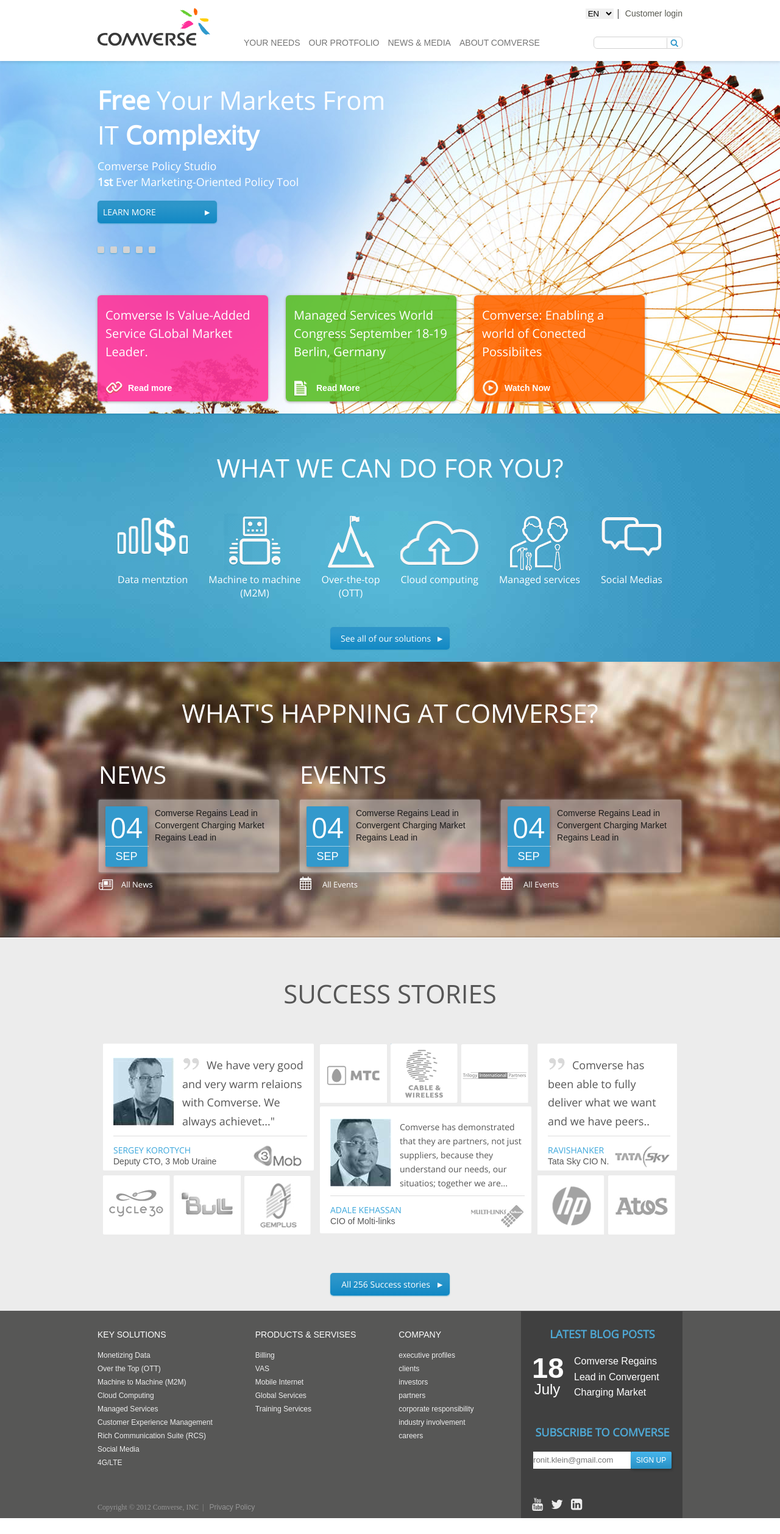
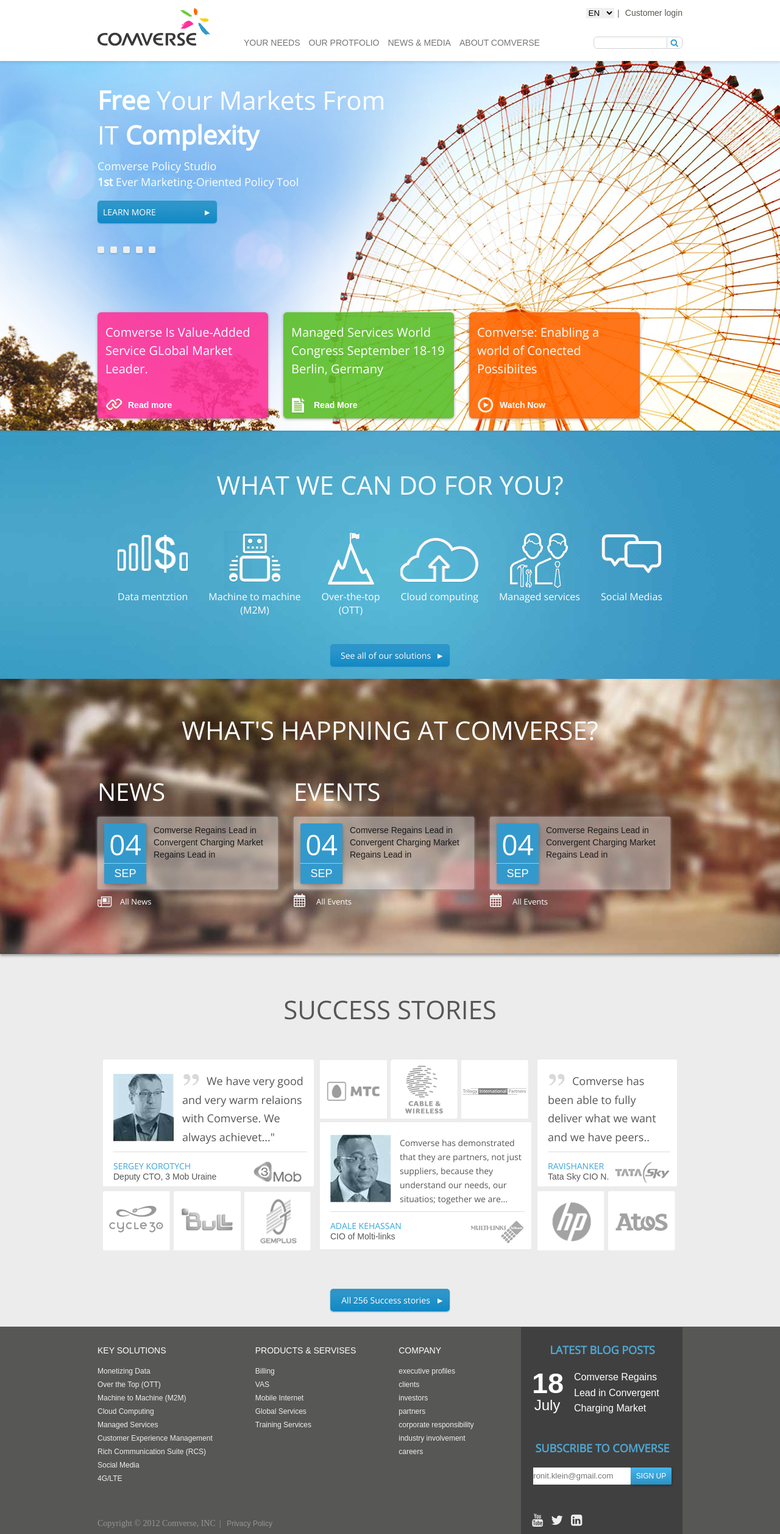
Before and after one commit to Sloebel/comverse, a plain HTML site: page index.html in a window 1280 px wide. Shown: the whole page at 61% size. Before the commit the page ends 2489 px from the top, so only its background shows below. Drawn offline with nearby package versions, Linux system fonts and the light colour scheme.

Commit message:
adding clearfix class and transfered fontsize to em units from px

```diff
--- a/css/main.css
+++ b/css/main.css
@@ -3,6 +3,18 @@
 
 /*reset*/
 /*overflow: auto ??*/
+
+
+html {
+	font-size: 100%;
+	/*box-sizing: border-box;*/
+}
+/**,
+*:before,
+*:after {
+	box-sizing: border-box;
+}*/
+
 body {
 	margin: 0;
 }
@@ -19,6 +31,18 @@ a {
 	width: 960px;
 	margin: 0 auto;
 }
+/********************************
+	clearfix for float elements
+*********************************/
+.clearfix:before,
+.clearfix:after {
+    content: " ";
+    display: table;
+}
+
+.clearfix:after {
+    clear: both;
+}
 
 /************************
 		headers
@@ -29,24 +53,24 @@ h2, h3, h4 {
 }
 h2 {
 	 font-family: 'Open Sans', sans-serif;
-	 font-size: 42px;
+	 font-size: 2.625em;
 	 font-weight: 300;
 }
 h3 {
 	font-family: 'Open Sans', sans-serif;
-	font-size: 40px;
+	font-size: 2.5em;
 	font-weight: 300;
 }
 h4 {
 	font-family: Arial;
 	/*color:  #eeeeee;*/
-	font-size: 14px;
+	font-size: 0.875em;
 	font-weight: 400;
 }
 .blue-h4 {
 	font-family: 'Open Sans', sans-serif;
 	color:  #4ea7d3;
-	font-size: 18px;
+	font-size: 1.125em;
 	font-weight: 700;
 	padding: 20px 0;
 	margin: 0;
@@ -56,7 +80,7 @@ h4 {
 ***********************/
 p {
 	font-family: 'Open Sans', sans-serif;
-	font-size: 18px;
+	font-size: 1.125em;
 	font-weight: 400;
 	line-height: 26px;
 	color: white;
@@ -67,6 +91,7 @@ p {
 *************************/
 .menu {
 	/*font-family: Arial;*/
+	font-size: 0.875em;
 }
 .menu li {
 	/*display: inline-block;*/
@@ -83,7 +108,7 @@ p {
 .menu a {
 	font-family: Arial;
 	color:  #585951;
-	font-size: 14px;
+
 	font-weight: 400;
 }
 
@@ -91,7 +116,7 @@ p {
 		Button design
 ******************************/
 .btn {
-	font-size: 14px;
+	font-size: 0.875em;
 	font-family: 'Open Sans', sans-serif;
 	color: white;
 	text-decoration: none;
@@ -145,11 +170,11 @@ p {
 		  top: 18px;
 		  padding-top: 25px;
 		}
-		.main-menu:after {
+		/*.main-menu:after {
 			content: "";
 			clear: both;
 			display: block;
-		}
+		}*/
 		.main-menu div {
 			display: none;
 		}
@@ -158,7 +183,8 @@ p {
 		  padding:0;
 
 		}
-		.main-menu li:hover > div {
+		.main-menu li:hover > div
+		/*.main-menu > li > a:hover + div*/ {
 			display: block;
 		}
 		.main-menu > li {
@@ -169,13 +195,17 @@ p {
 	  	    border: solid 1px #D5D5D5;
 		    border-bottom: none;
 		    background-color: #fff;
-		    box-shadow:  -4px 0px 4px 0px rgba(0, 0, 0, 0.09);;
+		    box-shadow:  -4px 0px 4px 0px rgba(0, 0, 0, 0.09);
 		}
 		.main-menu > li > a {
 			display: block;
 			padding: 5px 6px 27px;
 			color: #757575;
 		}
+		.main-menu a:hover {
+			color: #3399CC;
+		}
+
 		.main-menu ul {
 			width: 285px;
 			float: left;
@@ -187,7 +217,7 @@ p {
 			position: relative;
 		}
 		.main-menu ul li a {
-			font-size: 11px;
+			font-size: 0.6875em;
 			color: #757575;
 			letter-spacing: -0.3px;
 		}
@@ -195,7 +225,7 @@ p {
 			margin-top: 15px;
 		}
 		.main-menu .li-blue-header a {
-			font-size: 13px;
+			font-size: 0.8125em;
 		    font-weight: 600;
 		    color: #3399CC;
 		}
@@ -214,9 +244,7 @@ p {
 			padding-left: 45px;
 			background: url(../images/line-divider.png) 0 50% no-repeat;
 		}
-		.main-menu a:hover {
-			color: #3399CC;
-		}
+
 
 
 	/*****************************
@@ -283,7 +311,7 @@ p {
 
 		}
 		.slideshow-bullets li a {
-			background: lightgrey;
+			background: #eee;
 			width: 5px;
 			height: 5px;
 			padding: 3px;
@@ -299,7 +327,7 @@ p {
 		padding-top: 88px;
 	}
 	.colored-textbox li {
-		display: inline-block;
+		float: left;
 		height: 141px;
 		width: 254px;
 		padding: 18px 13px 15px ;
@@ -315,7 +343,7 @@ p {
 	.colored-textbox p {
 		font-family: 'Open Sans', sans-serif;
 		color: white;
-		font-size: 20px;
+		font-size: 1.25em;
 		font-weight: 300;
 		line-height: 30px;
 		margin: 0;
@@ -324,7 +352,7 @@ p {
 	.colored-textbox a {
 		font-family: arial, sans-serif;
 		color: white;
-		font-size: 14px;
+		font-size: 0.875em;
 		font-weight: 700;
 		padding: 6px 0 6px 37px;
 		background: url(../images/icons/Link2.png) 0 50% no-repeat;
@@ -366,7 +394,7 @@ p {
 	}
 	.solutions-list a {
 		font-family: 'Open Sans', sans-serif;
-		font-size: 16px;
+		font-size: 1em;
 		color: white;
 		padding-top: 97px;
 	}
@@ -396,29 +424,31 @@ p {
 /**************************
 		events
 ***************************/
-
 	.comverse-at-news-media {
 		background: url(../images/bg/eventsBG.jpg) 50% 0 no-repeat;
+		box-shadow: 0px 3px 4px 0px rgba(0, 0, 0, 0.34);
 		padding-top: 55px;
-		padding-bottom: 78px;
+		padding-bottom: 76px;
 		text-align: center;
+		position: relative;
+		z-index: 60;
 	}
 	.news,
 	.event {
-		display: inline-block;
+		float: left;
 		text-align: left;
 		padding-top: 45px;
 	}
 	.news {
-		padding-right: 30px;
+		padding-right: 26px;
 	}
 	.news-events {
 		font-family: 'Open Sans', sans-serif;
 		margin: 0;
 	}
 	.news-events li {
-		display: inline-block;
-		margin-left: 30px;
+		float: left;
+		margin-left: 26px;
 	}
 	.news-events li:first-child {
 		margin-left: 0;
@@ -434,7 +464,7 @@ p {
 		text-align: center;
 		color: white;
 		font-family: arial, sans-serif;
-		font-size: 18px;
+		font-size: 1.125em;
 		font-weight: 400;
 		line-height: 1.5;
 		margin: 25px 12px 10px 11px;
@@ -445,8 +475,8 @@ p {
 		border-bottom-style: dotted;
 		border-width: 1px;
 		font-family: 'Open Sans', sans-serif;
-		font-size: 46px;
-		padding-right: 10px;
+		font-size: 2.5556em;
+		padding-right: 8px;
 		padding-left: 8px;
 	}
 	.news-events p {
@@ -457,7 +487,7 @@ p {
 		box-shadow: 0px 1px 4px 0px #a2a2a2;
 		font-family: Arial;
 		color:  #1a1a1a;
-		font-size: 14px;
+		font-size: 0.875em;
 		font-weight: 400;
 		line-height: 20px;
 		padding-top: 12px;
@@ -465,7 +495,7 @@ p {
 	}
 
 	.news-events a {
-		font-size: 13px;
+		font-size: 0.8125em;
 		font-weight: 400;
 		color: white;
 	}
@@ -525,7 +555,7 @@ p {
 	.success-icons p {
 		font-family: 'Open Sans', sans-serif;
 		color:  #565656;
-		font-size: 18px;
+		font-size: 1.125em;
 		font-weight: 300;
 		line-height: 1.7;
 		margin: 0;
@@ -537,7 +567,7 @@ p {
 	 {
 		text-indent: 0;
 		background: none;
-		font-size: 14px;
+		font-size: 0.875em;
 		font-weight: 300;
 		line-height: 23px;
 	}
@@ -564,19 +594,18 @@ p {
 	.success-icons figcaption {
 		border-top:solid #dddddd 1px;
 		padding-top: 13px;
+		font-size: 0.875em;
 	}
 	.success-icons cite {
 		display: block;
 		font-family: 'Open Sans', sans-serif;
 		color:  #3aa6db;
-		font-size: 14px;
 		font-weight: 300;
 		font-style: normal;
 	}
 	.success-icons span {
 		font-family: Arial;
 		color:  #565656;
-		font-size: 14px;
 		font-weight: 400;
 	}
 	.success-icons figcaption img {
@@ -611,9 +640,9 @@ p {
 	.footer-links a {
 		font-family: Arial;
 		color:  #eeeeee;
-		font-size: 12px;
+		font-size: 0.75em;
 		font-weight: 400;
-		line-height: 22px
+		line-height: 22px;
 	}
 
 	.footer-social {
@@ -635,7 +664,7 @@ p {
 	.footer-social dt {
 
 		width: 50px;
-		font-size: 24px;
+		font-size: 1.5em;
 		font-weight: 300;
 		padding-right: 19px;
 		text-align: center;
@@ -645,7 +674,7 @@ p {
 
 	}
 	.footer-social dt span {
-		font-size: 47px;
+		font-size: 1.95em;
 		font-weight: 700;
 
 	}
@@ -690,9 +719,11 @@ p {
 		background: #40A4CD;
 	}
 
+	footer .menu a {
+		font-size: 0.86em;
+	}
 	footer .menu,
-	footer .menu a
-	 {
-		font-size: 12px;
+	footer .menu a {
+
 		color:  #969696;
 	}
--- a/index.html
+++ b/index.html
@@ -11,7 +11,7 @@
 		<div class="container">
 			<a href="" class="logo"><img src="images/logo.png" alt="comverse logo"></a>
 			<nav>
-				<ul class="menu main-menu">
+				<ul class="menu main-menu clearfix">
 					<li><a href="#">YOUR NEEDS</a>
 						<div>
 							<img src="images/main-menu-solutions.jpg" alt="">
@@ -121,7 +121,7 @@
 					<a class="btn" href="#">LEARN MORE<span>&#9658;</span></a>
 					<!-- <button>LEARN MORE       &#9658;</button> -->
 
-					<ul class="slideshow-bullets">
+					<ul class="slideshow-bullets clearfix">
 						<li><a href="" class="btn"></a></li>
 						<li><a href="" class="btn"></a></li>
 						<li><a href="" class="btn"></a></li>
@@ -129,7 +129,7 @@
 						<li><a href="" class="btn"></a></li>
 					</ul>
 
-					<ul class="colored-textbox">
+					<ul class="colored-textbox clearfix">
 						<li>
 							<p>Comverse Is Value-Added Service GLobal Market Leader.</p>
 							<a href="#">Read more</a>
@@ -194,12 +194,12 @@
 		</section>
 
 		<section class="comverse-at-news-media">
-			<div class="container">
+			<div class="container clearfix">
 				<h2>WHAT'S HAPPNING AT COMVERSE?</h2>
 					<div class="news">
 						<h3>NEWS</h3>
-							<ul class="news-events">
-								<li>
+							<ul class="news-events clearfix">
+								<li class="clearfix">
 									<time><span>04</span> SEP</time>
 									<p>Comverse Regains Lead in Convergent Charging Market Regains Lead in</p>
 									<a href="#">All News</a>
@@ -228,7 +228,7 @@
 	<aside class="success-stories">
 		<div class="container">
 			<h2>SUCCESS STORIES</h2>
-				<ul class="success-icons">
+				<ul class="success-icons clearfix">
 					<li class="wide-li">
 						<ul>
 							<li class="big-icon">
@@ -306,7 +306,7 @@
 				<a class="btn" href="#">All 256 Success stories<span>&#9658;</span></a>
 		</div>
 	</aside>
-	<footer class="footer-section">
+	<footer class="footer-section clearfix">
 		<div class="container">
 			<nav class="sitemap">
 				<ul>
```
